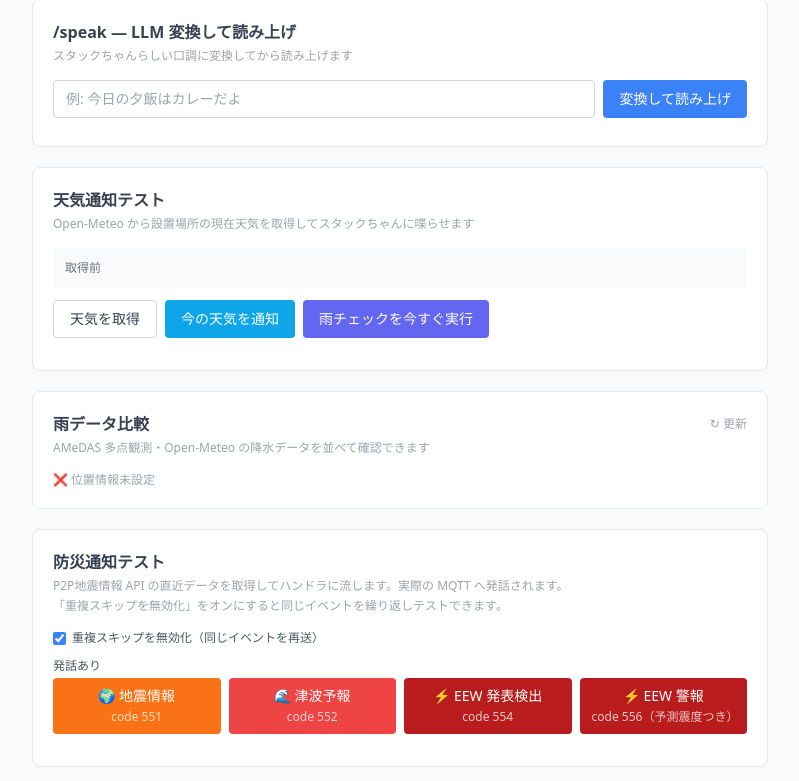
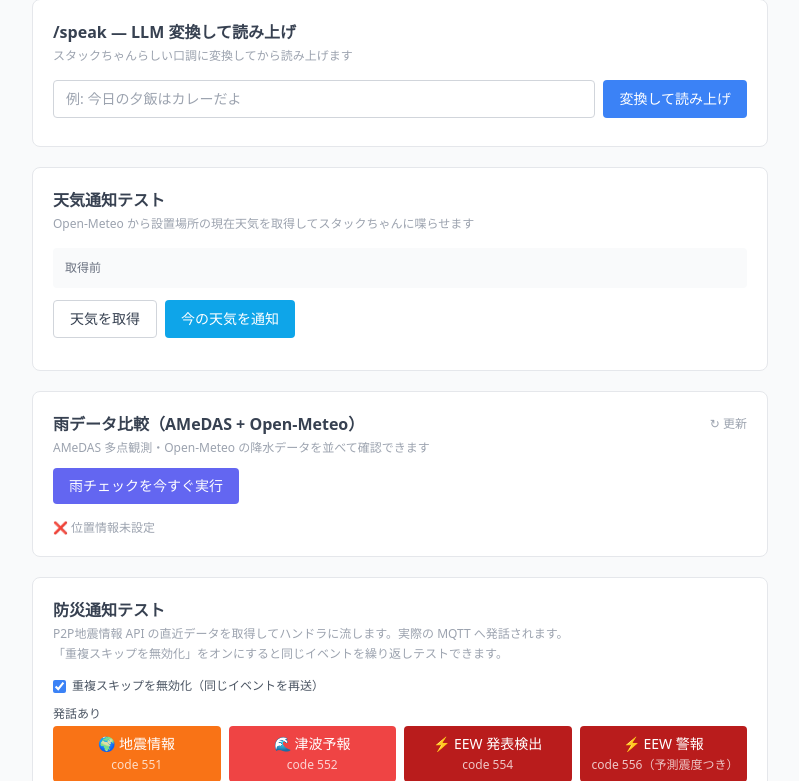
Before and after one commit to kanekoh/bridge-stackchan, a FastAPI app: page /ui/test in a window 1280 px wide. Shown: the part 690-1471 px from the top of the page, without its empty margins (240-1039 px from the left). Run offline with FastAPI, Linux system fonts and the light colour scheme; data that the repository does not hold is empty; some libraries are stand-ins or nearby versions.

Commit message:
fix a button position

```diff
--- a/templates/test.html
+++ b/templates/test.html
@@ -58,7 +58,6 @@
     <div class="flex gap-2 flex-wrap">
       <button onclick="fetchWeather()" class="border border-gray-300 hover:bg-gray-50 text-gray-700 text-sm px-4 py-2 rounded whitespace-nowrap">天気を取得</button>
       <button onclick="speakWeather()" class="bg-sky-500 hover:bg-sky-600 text-white text-sm px-4 py-2 rounded whitespace-nowrap">今の天気を通知</button>
-      <button onclick="checkRain()" class="bg-indigo-500 hover:bg-indigo-600 text-white text-sm px-4 py-2 rounded whitespace-nowrap">雨チェックを今すぐ実行</button>
     </div>
     <p id="weatherResult" class="text-xs mt-3 text-gray-500"></p>
   </div>
@@ -66,10 +65,14 @@
   <!-- 雨データ比較 -->
   <div class="bg-white rounded-lg border border-gray-200 p-5">
     <div class="flex items-center justify-between mb-1">
-      <h2 class="font-semibold text-gray-700">雨データ比較</h2>
+      <h2 class="font-semibold text-gray-700">雨データ比較（AMeDAS + Open-Meteo）</h2>
       <button onclick="loadRainStatus()" class="text-xs text-gray-400 hover:text-gray-600">↻ 更新</button>
     </div>
-    <p class="text-xs text-gray-400 mb-4">AMeDAS 多点観測・Open-Meteo の降水データを並べて確認できます</p>
+    <p class="text-xs text-gray-400 mb-3">AMeDAS 多点観測・Open-Meteo の降水データを並べて確認できます</p>
+    <div class="mb-4">
+      <button onclick="checkRain()" class="bg-indigo-500 hover:bg-indigo-600 text-white text-sm px-4 py-2 rounded whitespace-nowrap">雨チェックを今すぐ実行</button>
+      <p id="rainCheckResult" class="text-xs mt-2 text-gray-500"></p>
+    </div>
     <div id="rainStatus" class="text-xs text-gray-400">取得前</div>
   </div>
 
@@ -192,7 +195,7 @@
   }
 
   async function checkRain() {
-    const result = document.getElementById('weatherResult');
+    const result = document.getElementById('rainCheckResult');
     result.textContent = '雨チェック実行中...';
     result.className = 'text-xs mt-3 text-gray-400';
     try {
```
